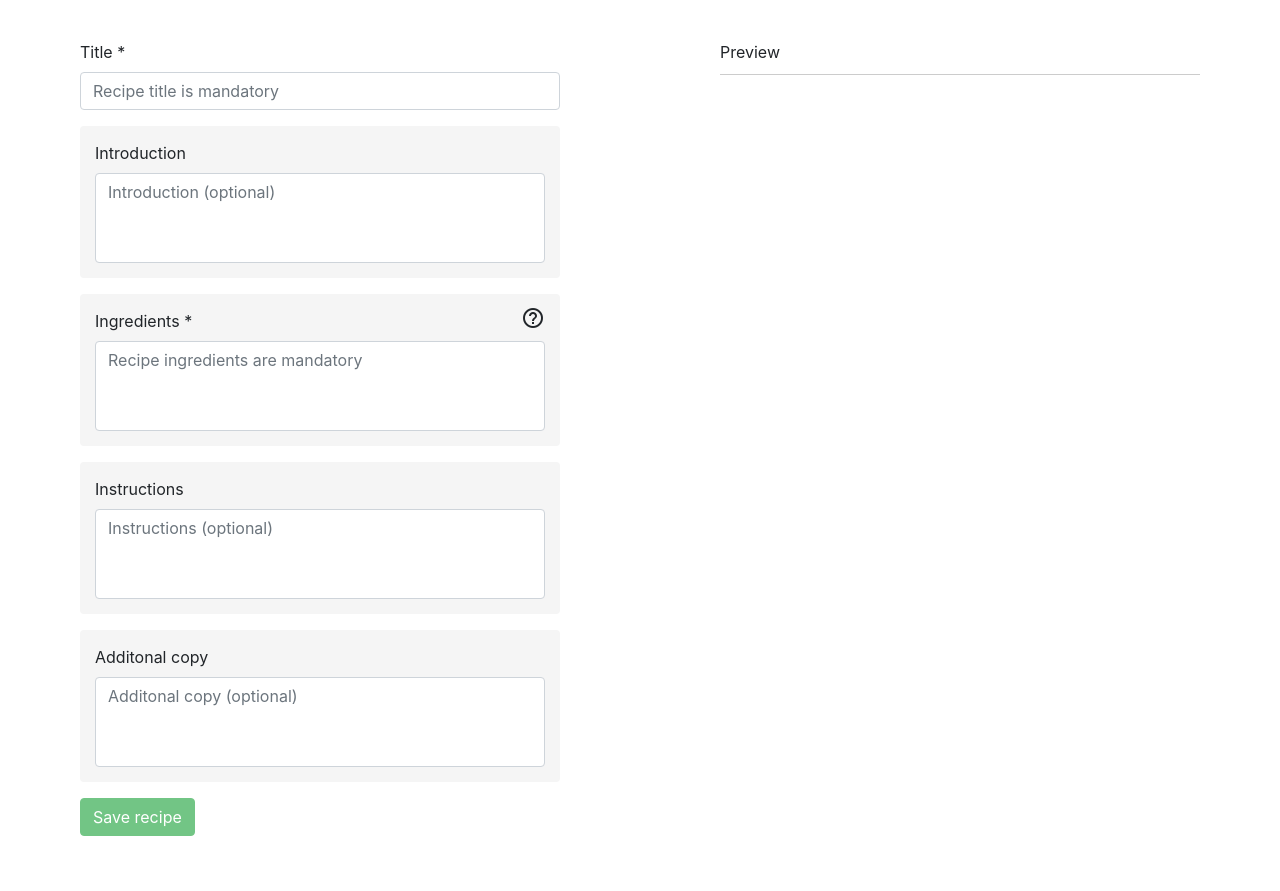
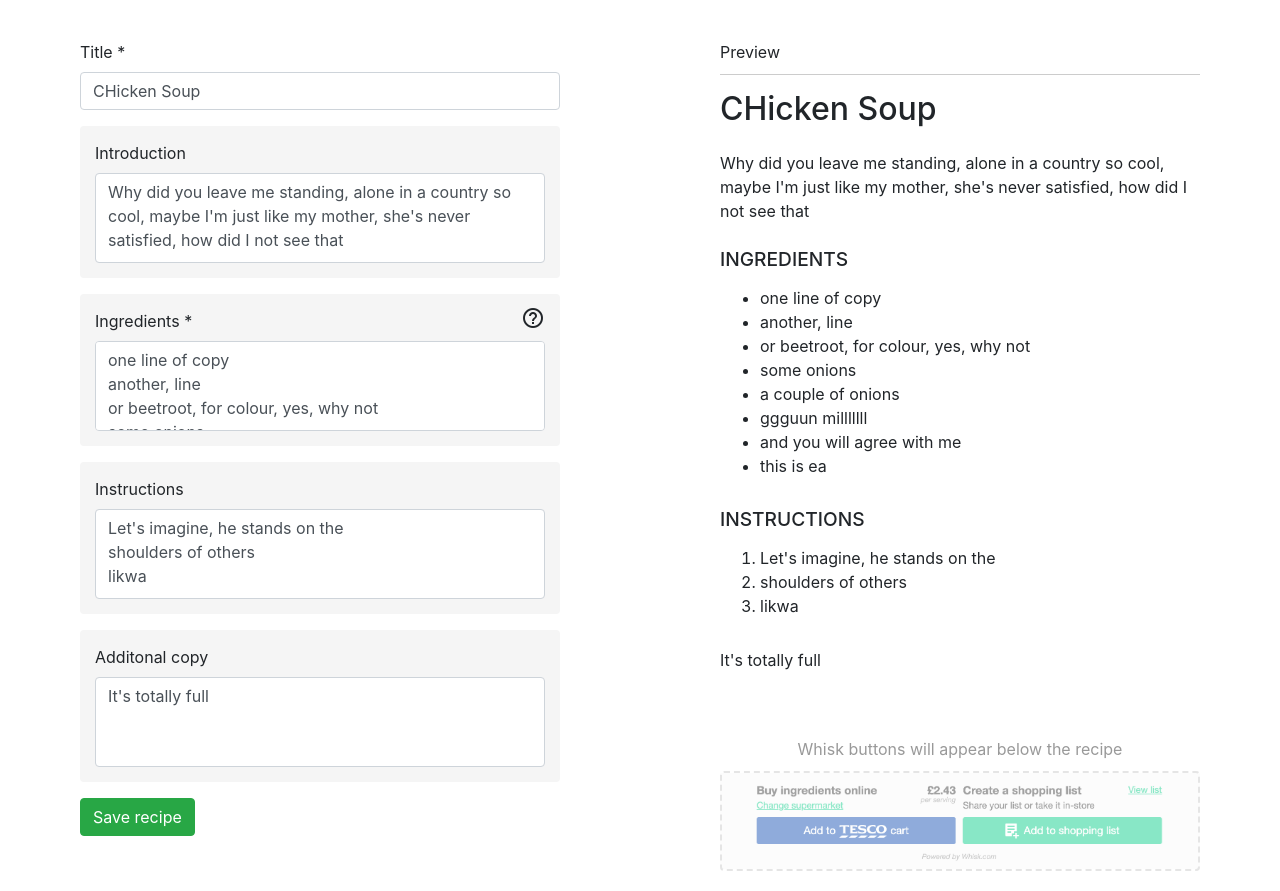
Before and after one commit to Gunzalez/recipe-builder, a React (Create React App) app: page / in a window 1280 px wide. Before the commit the page ends 856 px from the top, so only its background shows below. Built offline with nearby package versions, Linux system fonts and the light colour scheme.

Commit message:
can retrieve data into app

```diff
--- a/src/containers/ListBuilder/ListBuilder.js
+++ b/src/containers/ListBuilder/ListBuilder.js
@@ -1,17 +1,26 @@
-import React, { Component } from 'react';
+import React, { Component, createRef } from 'react';
 import Preview from '../../components/Preview/Preview';
 
-import { hasAtleastOne } from '../../helpers';
+import { hasAtleastOne, fakeRecipe } from '../../helpers';
 
 class ListBuilder extends Component {
 
-    state = {
-        name: '',
-        introduction: '',
-        ingredients: [],
-        instructions: [],
-        additonal: ''
+    constructor(props){
+        super(props);
+        this.state = {
+            name: '',
+            introduction: '',
+            ingredients: [],
+            instructions: [],
+            additonal: ''
+        }
+        this.recipeTitle = createRef();
+        this.recipeIngredients = createRef();
+        this.recipeInstructions = createRef();
+        this.recipeIntroduction = createRef();
+        this.recipeAdditonal = createRef();
     }
+
 
     shouldDisableSubmit = () => {
         const { ingredients, name } = this.state;
@@ -41,9 +50,13 @@ class ListBuilder extends Component {
     }
 
     componentDidMount() {
-        // if(!this.state.ingredients.length){
-        //     this.addIngredient();
-        // }
+        const recipe = fakeRecipe();
+        this.recipeTitle.current.value = recipe.name
+        this.recipeIntroduction.current.value = recipe.introduction
+        this.recipeIngredients.current.value = recipe.ingredients.join('\n')
+        this.recipeInstructions.current.value = recipe.instructions.join('\n')
+        this.recipeAdditonal.current.value = recipe.additonal
+        this.setState({ ...recipe })
     };
 
     keyDownHandler = (e) => {
@@ -65,7 +78,7 @@ class ListBuilder extends Component {
                 introduction,
                 ingredients,
                 instructions,
-                addtional
+                additonal
             },
             shouldDisableSubmit,
             formSubmitHandler,
@@ -85,6 +98,7 @@ class ListBuilder extends Component {
                         <input type='text'
                             className='form-control'
                             name='name'
+                            ref={this.recipeTitle}
                             placeholder='Recipe title is mandatory'
                             defaultValue={name} />
                     </div>
@@ -94,11 +108,12 @@ class ListBuilder extends Component {
                             <label htmlFor="introduction">Introduction</label>
                             <textarea
                                 id={'introduction'}
+                                ref={this.recipeIntroduction}
                                 className='form-control'
                                 name={'introduction'}
                                 placeholder={'Introduction (optional)'}
                                 onKeyDown={keyDownHandler}
-                                content={introduction}></textarea>
+                                defaultValue={introduction}></textarea>
                         </fieldset>
                     </div>
 
@@ -108,11 +123,12 @@ class ListBuilder extends Component {
 
                             <textarea
                                 id={'ingredients'}
+                                ref={this.recipeIngredients}
                                 className='form-control ingredients'
                                 data-type={'list'}
                                 name={'ingredients'}
                                 placeholder={'Recipe ingredients are mandatory'}
-                                content={ingredients}></textarea>
+                                defaultValue={ingredients}></textarea>
 
                             <div className={'help'}>
                                 <i className="material-icons">
@@ -128,11 +144,12 @@ class ListBuilder extends Component {
                             <label htmlFor="instructions">Instructions</label>
                             <textarea
                                 id={'instructions'}
+                                ref={this.recipeInstructions}
                                 className='form-control instructions'
                                 data-type={'list'}
                                 name={'instructions'}
                                 placeholder={'Instructions (optional)'}
-                                content={instructions}></textarea>
+                                defaultValue={instructions}></textarea>
                         </fieldset>
                     </div>
 
@@ -141,11 +158,12 @@ class ListBuilder extends Component {
                             <label htmlFor="additonal">Additonal copy</label>
                             <textarea
                                 id={'additonal'}
+                                ref={this.recipeAdditonal}
                                 className='form-control'
                                 name={'additonal'}
                                 placeholder={'Additonal copy (optional)'}
                                 onKeyDown={keyDownHandler}
-                                content={addtional}></textarea>
+                                defaultValue={additonal}></textarea>
                         </fieldset>
                     </div>
 
--- a/src/helpers.js
+++ b/src/helpers.js
@@ -3,3 +3,13 @@ export const hasAtleastOne = function (array){
         return combinedText + singleText
     }, '').trim().length > 0;
 }
+
+export const fakeRecipe = function(){
+    return {
+        "additonal": "It's totally full",
+        "ingredients": ["one line of copy", "another, line", "or beetroot, for colour, yes, why not", "some onions", "a couple of onions", "ggguun milllllll", "and you will agree with me", "this is ea"],
+        "instructions": ["Let's imagine, he stands on the", "shoulders of others", "likwa"],
+        "introduction": "Why did you leave me standing, alone in a country so cool, maybe I'm just like my mother, she's never satisfied, how did I not see that",
+        "name": "CHicken Soup"
+    }
+}
--- a/src/index.css
+++ b/src/index.css
@@ -62,7 +62,7 @@ fieldset .help:focus span {
 }
 
 h4 {
-  margin-bottom: 20px;
+  margin-bottom: 15px;
 }
 
 .demo {
@@ -117,3 +117,8 @@ h4 {
   text-transform: uppercase;
   font-size: 1.2em;
 }
+
+.reader ol,
+.reader ul {
+  margin-bottom: 30px;
+}
```
